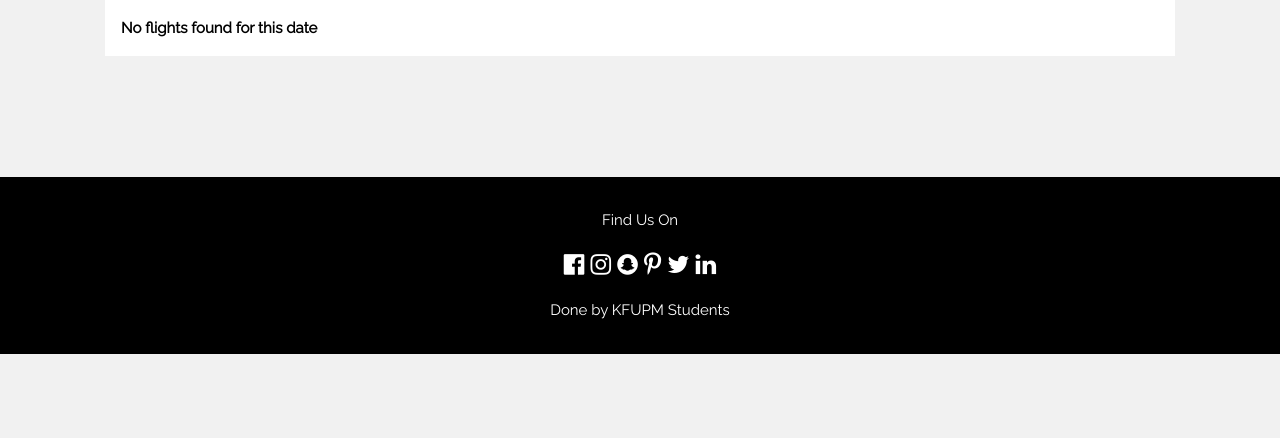
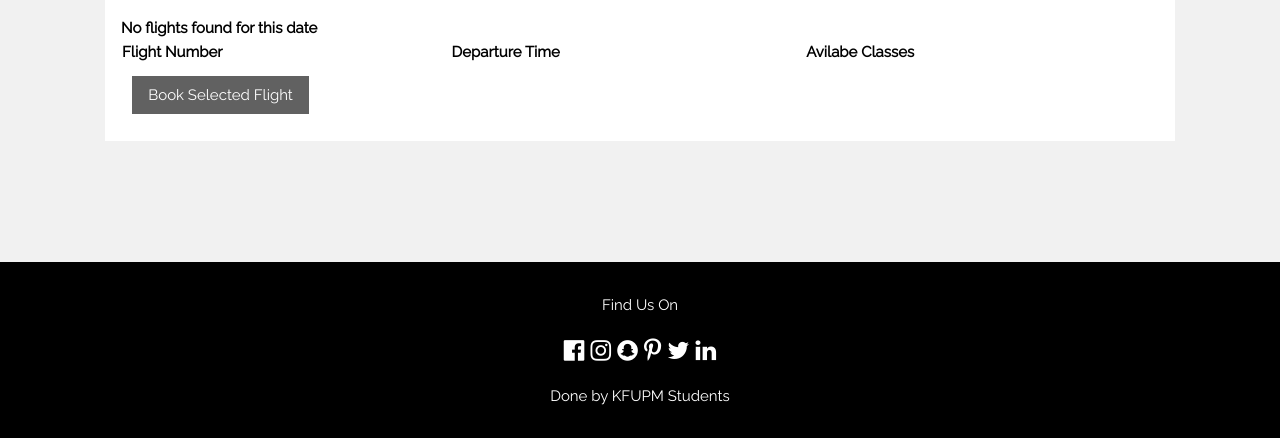
Before and after one commit to ammar-faifi/ics324, a Django app: template flight/templates/flight/data-entry.html in a window 1280 px wide. Shown: the part 287-725 px from the top of the page. Run offline with Django 4.2, Linux system fonts and the light colour scheme; the template is opened without the code that fills it, so the values that code supplies are empty; some libraries are stand-ins or nearby versions.

Commit message:
tabulate the date

```diff
--- a/flight/templates/flight/data-entry.html
+++ b/flight/templates/flight/data-entry.html
@@ -14,32 +14,45 @@
     </div>
     <div class="w3-container w3-white w3-padding-16">
       <!-- Loop through every flight-->
+      <table style="width:100%">
+        <tr>
+          <td><strong>Flight Number</strong></td>
+          <td><strong>Departure Time</strong></td>
+          <td><strong>Avilabe Classes</strong></td>
+        </tr>
         {% for f in flights %}
+          <tr>
             <div class="border">
-          <h2 class="p-2 inline"><strong>Flight Number:</strong>{{ f.code }}</h2>
-          <h2 class="p-2 inline"><strong>Departure Time:</strong>{{ f.time }}</h2>
-          <br />
-          <br />
+              <td>
+                <h2 class="p-2 inline">{{ f.code }}</h2>
+              </td>
+              <td>
+                <h2 class="p-2 inline">{{ f.time }}</h2>
+              </td>
 
-          <h2><strong>Avilabe Classes:</strong></h2>
+              <td>
                 {% for class in f.plane.model.class_info.all %}
                   {% if class.type == 'F' %}
                     <h2 class="p-2 inline"><strong>First Seat Available: </strong>{{ class.total_seats }} - <strong>Price:</strong> {{ class.price }} SR</h2>
+                    <br>
                   {% elif class.type == 'E' %}
                     <h2 class="p-2 inline"><strong>Economy Seat Available: </strong>{{ class.total_seats }} - <strong>Price:</strong> {{ class.price }} SR</h2>
+                    <br>
                   {% elif class.type == 'B' %}
                     <h2 class="p-2 inline"><strong>Business Seat Available: </strong>{{ class.total_seats }} - <strong>Price:</strong> {{ class.price }} SR</h2>
+                    <br>
                   {% endif %}
-            <br>
                 {% endfor %}
-
-          <button class="w3-button w3-dark-grey block m-3">
-            Book This Flight
-          </button>
+              </td>
             </div>
+          </tr>
             {% empty %}
             <strong>No flights found for this date</strong>
             {% endfor %}
+      </table>
+        <button class="w3-button w3-dark-grey block m-3">
+          Book Selected Flight
+        </button>
     </div>
   </div>
 </div>
```
Lines whose indentation alone changed are shown as unchanged.
